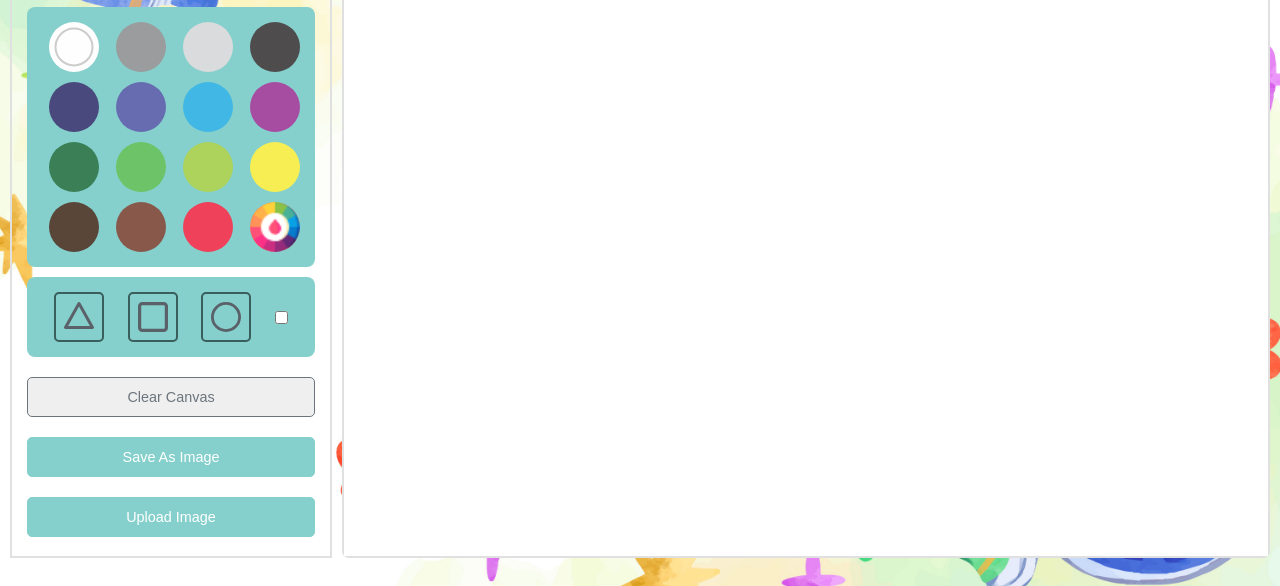
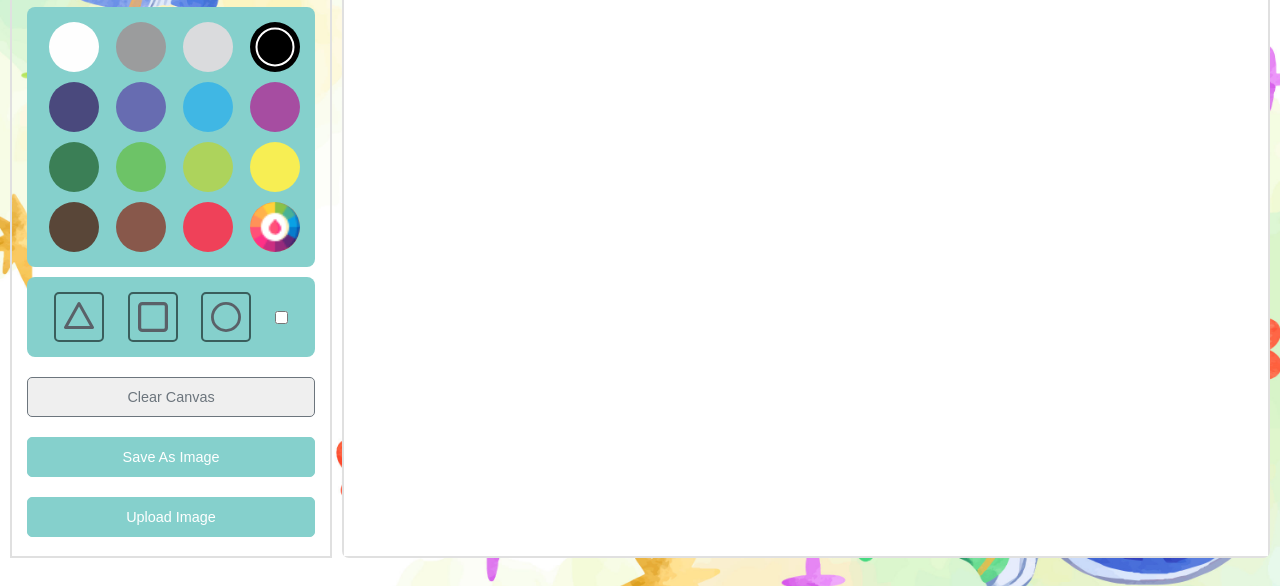
Before and after one commit to Mohamed-Oday/paint-forkids, a plain HTML site: page index.html in a window 1280 px wide. Shown: the part 214-800 px from the top of the page. Drawn offline with Linux system fonts and the light colour scheme; a web font is replaced by a local one.

Commit message:
Update color button styles and adjust cursor based on selected tool

```diff
--- a/index.html
+++ b/index.html
@@ -22,10 +22,10 @@
                 </div>
             </div>
             <div class="colors">
-                <button class="color selected"></button>
                 <button class="color"></button>
                 <button class="color"></button>
                 <button class="color"></button>
+                <button class="color selected"></button>
                 <button class="color"></button>
                 <button class="color"></button>
                 <button class="color"></button>
--- a/script.js
+++ b/script.js
@@ -20,7 +20,7 @@ isDrawing = false;
 selectedTool = "brush";
 brushWidth = sizeSlider.value;
 selectedColor = "#000";
-canvas.style.cursor = "url('./icons/t1.png'), crosshair";
+canvas.style.cursor = selectedTool === "brush" ? "url('./assets/t1.png'), crosshair" : "crosshair";
 
 const setCanvasBackground = () => {
   ctx.fillStyle = "#fff";
--- a/style.css
+++ b/style.css
@@ -111,7 +111,7 @@ body{
 }
 
 .container .options-bar .colors button:nth-child(4){
-    background-color: #4f4c4d;
+    background-color: black;
 }
 
 .container .options-bar .colors button:nth-child(5){
```
